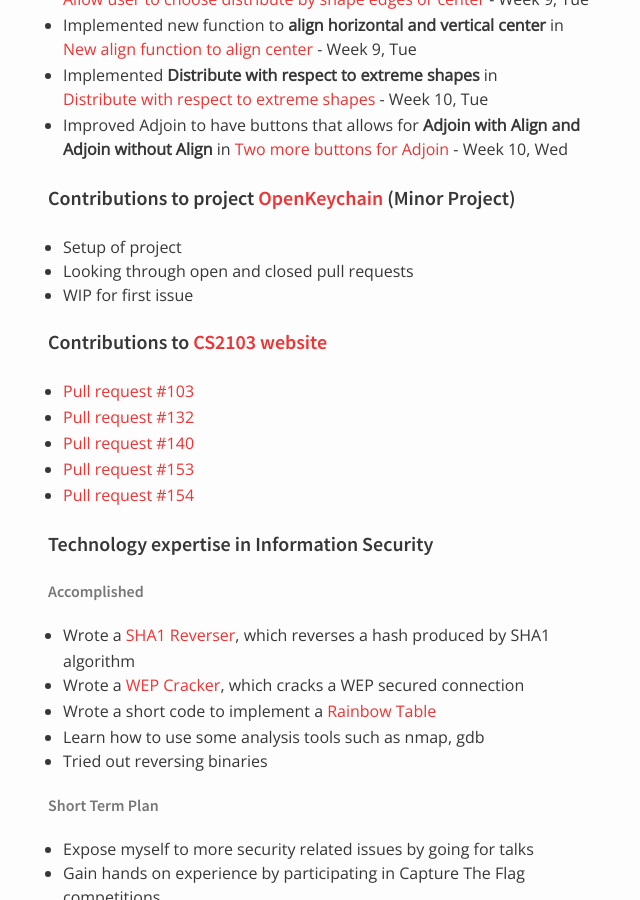
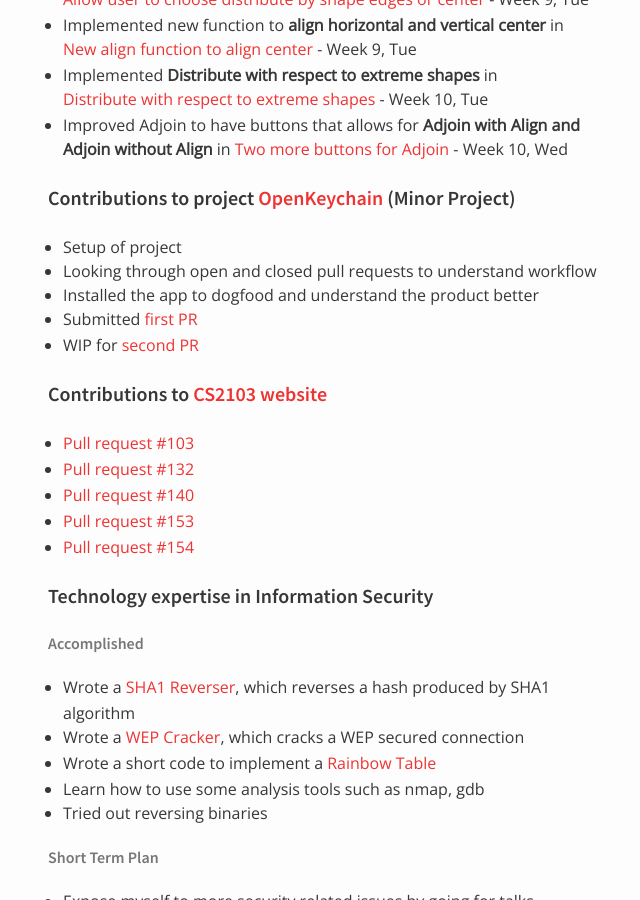
Before and after one commit to nus-oss/cs3281-AY1516S2-website, a Jekyll site: the page built from teams/powerpointlabs.md, in a window 1280 px wide and 900 px high, scrolled down 13197 px. Shown: the whole window, without its empty margins (322-962 px from the left). Built offline with Jekyll 4.4.1, drawn with Linux system fonts in a browser that asks for light colours.

Commit message:
Updated Victor's Contributions
Minor contributions updated

```diff
--- a/teams/powerpointlabs.md
+++ b/teams/powerpointlabs.md
@@ -383,8 +383,10 @@
 
 #### Contributions to project [OpenKeychain](https://www.openkeychain.org/) (Minor Project)
  * Setup of project
- * Looking through open and closed pull requests
- * WIP for first issue
+ * Looking through open and closed pull requests to understand workflow
+ * Installed the app to dogfood and understand the product better
+ * Submitted [first PR](https://github.com/open-keychain/open-keychain/pull/1804)
+ * WIP for [second PR](https://github.com/open-keychain/open-keychain/issues/1554)
 
 #### Contributions to [CS2103 website](http://www.comp.nus.edu.sg/~cs2103/AY1516S2/)
 * [Pull request #103](https://github.com/nus-cs2103/website/pull/103)
```
